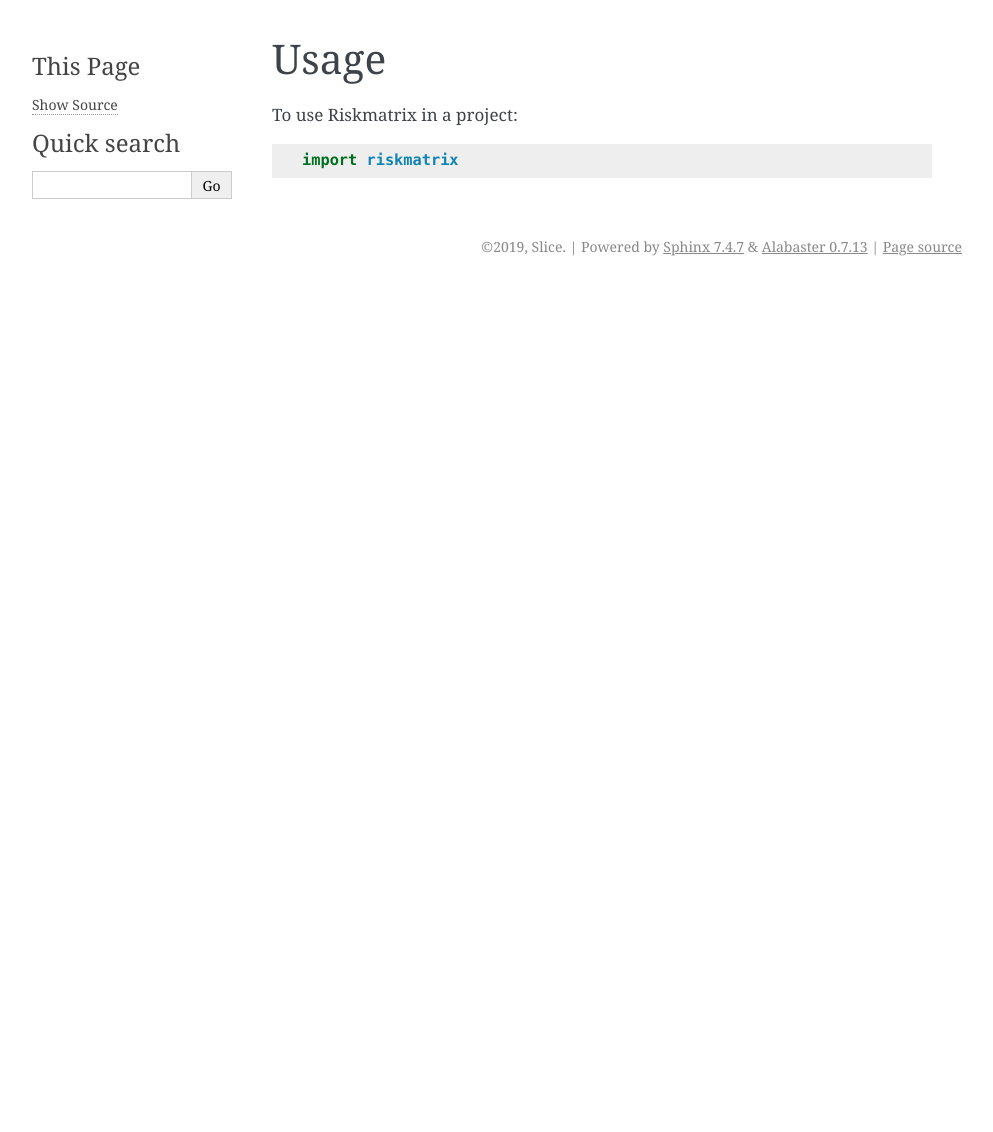
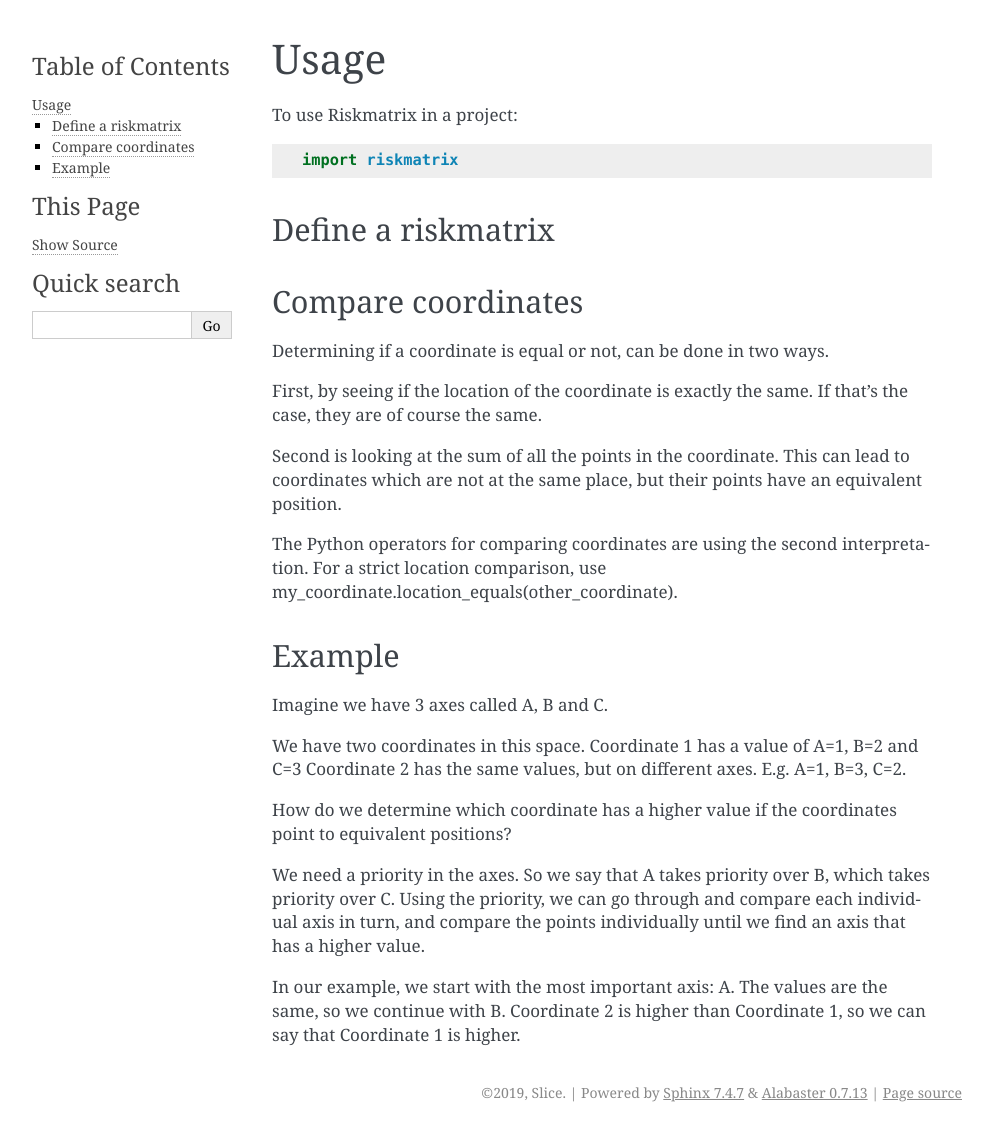
Before and after one commit to slicerisk/riskmatrix, a Sphinx documentation site: the page built from docs/usage.rst, in a window 1280 px wide. Shown: the whole page, without its empty margins (148-1141 px from the left). Built offline with Sphinx 7.4.7, drawn with Linux system fonts in a browser that asks for light colours; pages that are not in the unit, such as notebooks, are missing from menus; before the commit the page ends 900 px from its top, so only the background shows below that.

```diff
--- a/docs/conf.py
+++ b/docs/conf.py
@@ -33,7 +33,7 @@ import riskmatrix
 
 # Add any Sphinx extension module names here, as strings. They can be
 # extensions coming with Sphinx (named 'sphinx.ext.*') or your custom ones.
-extensions = ["sphinx.ext.autodoc", "sphinx.ext.viewcode"]
+extensions = ["sphinx.ext.autodoc", "sphinx.ext.viewcode", "sphinx.ext.todo"]
 
 # Add any paths that contain templates here, relative to this directory.
 templates_path = ["_templates"]
--- a/docs/usage.rst
+++ b/docs/usage.rst
@@ -5,3 +5,37 @@ Usage
 To use Riskmatrix in a project::
 
     import riskmatrix
+
+Define a riskmatrix
+-------------------
+
+Compare coordinates
+-------------------
+Determining if a coordinate is equal or not, can be done in two ways.
+
+First, by seeing if the location of the coordinate is exactly the same. If that's
+the case, they are of course the same.
+
+Second is looking at the sum of all the points in the coordinate. This can lead to
+coordinates which are not at the same place, but their points have an equivalent position.
+
+The Python operators for comparing coordinates are using the second interpretation.
+For a strict location comparison, use my_coordinate.location_equals(other_coordinate).
+
+Example
+-------
+
+Imagine we have 3 axes called A, B and C.
+
+We have two coordinates in this space.
+Coordinate 1 has a value of A=1, B=2 and C=3
+Coordinate 2 has the same values, but on different axes. E.g. A=1, B=3, C=2.
+
+How do we determine which coordinate has a higher value if the coordinates point to equivalent positions?
+
+We need a priority in the axes. So we say that A takes priority over B, which takes priority over C.
+Using the priority, we can go through and compare each individual axis in turn, and compare the points
+individually until we find an axis that has a higher value.
+
+In our example, we start with the most important axis: A. The values are the same, so we continue with B.
+Coordinate 2 is higher than Coordinate 1, so we can say that Coordinate 1 is higher.
```
Also changed, not shown: HISTORY.rst (+1 -6 lines), README.rst (+0 -9 lines), docs/api.rst (added, +11 -0 lines), docs/index.rst (+5 -7 lines).
